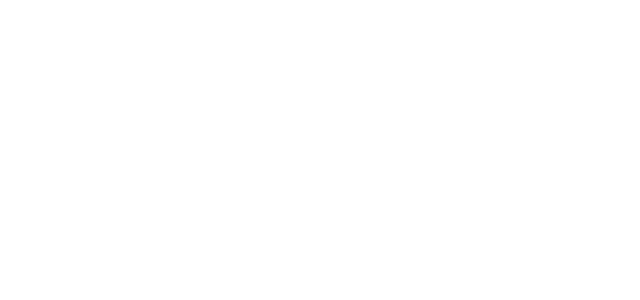
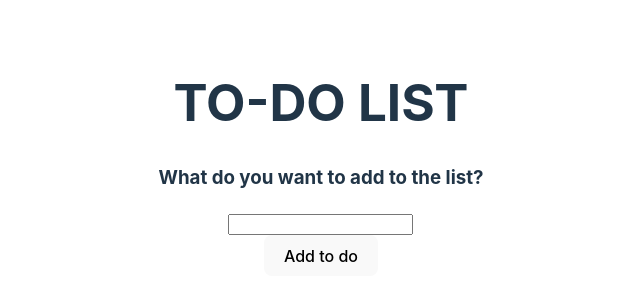
Before and after one commit to lmfmay/320.9_ToDoListApp_React, a React (Vite) app: page / in a window 1280 px wide. Shown: the part 242-542 px from the top of the page, without its empty margins (319-959 px from the left). Built offline with nearby package versions, Linux system fonts and the light colour scheme.

Commit message:
Added reducer function, actions and state for add to dos

```diff
--- a/src/App.jsx
+++ b/src/App.jsx
@@ -1,13 +1,17 @@
 import { useState, useEffect, useReducer } from 'react'
-
+import toDosReducer from './utilities/toDosReducer.mjs'
+import ACTION from './utilities/toDosReducerActions.mjs'
 import './App.css'
+import AddToDo from './components/AddToDo'
 
 function App() {
-  const [count, setCount] = useState(0)
-
+  const [formData, setFormData] = useState('')
+  const [toDos, dispatch] = useReducer(toDosReducer,[])
   return (
     <>
-
+      <h1>TO-DO LIST</h1>
+      <h3>What do you want to add to the list?</h3>
+      <AddToDo setFormData = {setFormData} formData = {formData} dispatch={dispatch}/>
     </>
   )
 }
--- /dev/null
+++ b/src/components/AddToDo.jsx
@@ -0,0 +1,19 @@
+import ACTION from "../utilities/toDosReducerActions.mjs"
+import toDosReducer from "../utilities/toDosReducer.mjs"
+
+function AddToDo ({formData, setFormData, dispatch}){
+    function handleSubmit(e){
+        e.preventDefault()
+        dispatch({type: ACTION.ADDTODO, payload: {formData: formData} })
+        setFormData('')
+    }
+
+    return(
+        <form onSubmit={handleSubmit}>
+            <input type="text" value = {formData} onChange={(e)=>setFormData(e.target.value)}/><br/>
+            <button type="submit">Add to do</button>
+        </form>
+    )
+}
+
+export default AddToDo
--- /dev/null
+++ b/src/utilities/toDosReducer.mjs
@@ -0,0 +1,16 @@
+import ACTION from "./toDosReducerActions.mjs";
+
+export default function toDosReducer (toDos, action){
+    switch (action.type) {
+        case ACTION.ADDTODO:
+            return [...toDos, newToDo(action.payload.formData)]
+        case ACTION.UPDATETODO:
+            return state
+        default:
+           return state
+    }
+}
+
+function newToDo(formData){
+    return {formData: formData, complete: false}
+}
--- /dev/null
+++ b/src/utilities/toDosReducerActions.mjs
@@ -0,0 +1,6 @@
+const ACTION = {
+    ADDTODO:'addToDo',
+    UPDATETODO: 'updateToDo'
+}
+
+export default ACTION
```
